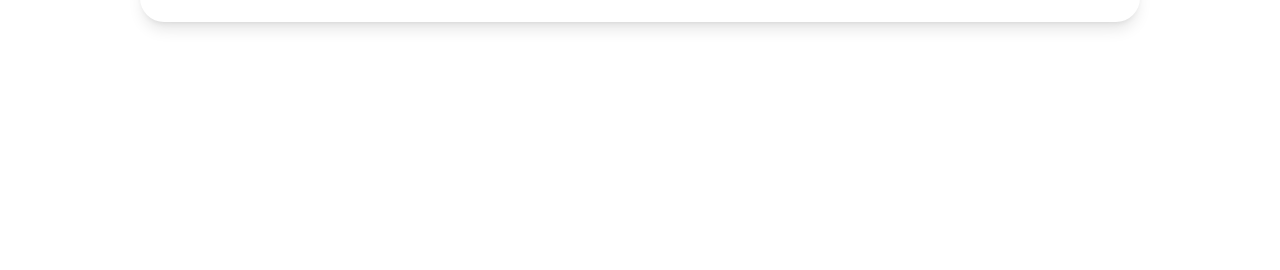
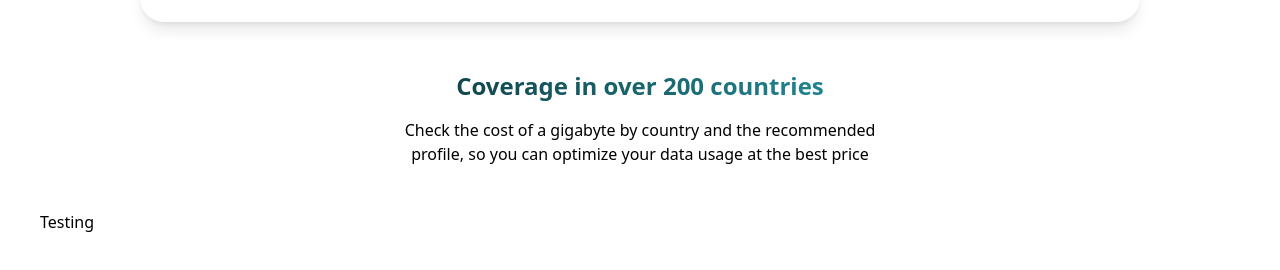
Before and after one commit to encriptados-dev/encriptados-web-legacy, a Next.js app: page /en/encrypted-sim in a window 1280 px wide. Shown: the part 420-690 px from the top of the page. Built offline with nearby package versions, Linux system fonts and the light colour scheme.

Commit message:
Progress in order of my component

```diff
--- /dev/null
+++ b/src/app/[locale]/encrypted-sim/components/CoverageMore.tsx
@@ -0,0 +1,17 @@
+import { useTranslations } from "next-intl";
+
+const CoverageMore = () => {
+  const t = useTranslations("EncryptedSimPage");
+  return (
+    <>
+      <h1 className="text-center mt-12 text-2xl font-bold bg-gradient-to-r from-black to-[#31CADD] bg-clip-text text-transparent">
+        {t("coverageTitle")}
+      </h1>
+      <div className="flex justify-center mt-4">
+        <p className="text-center w-5/12">{t("coverageDescription")}</p>
+      </div>
+    </>
+  );
+};
+
+export default CoverageMore;
--- a/src/app/[locale]/encrypted-sim/components/EncryptedSimPage.tsx
+++ b/src/app/[locale]/encrypted-sim/components/EncryptedSimPage.tsx
@@ -1,11 +1,23 @@
 import React from "react";
 import BannerConect from "./BannerConnect";
+import { useTranslations } from "next-intl";
+import CoverageMore from "./CoverageMore";
 
 const EncryptedSimPage = () => {
+  const t = useTranslations("EncryptedSimPage");
   return (
-    <div className="px-2 2xl:px-96 xl:px-10 lg:px-0 mt-11 w-full flex justify-center ">
-      <BannerConect />
-    </div>
+    <>
+      <div className="px-2 2xl:px-96 xl:px-10 lg:px-0 mt-11 w-full flex justify-center ">
+        <BannerConect />
+      </div>
+
+      <div className="px-2 2xl:px-96 xl:px-10 lg:px-0 mt-11 w-full justify-center">
+        <CoverageMore />
+      </div>
+      <div className="px-2 2xl:px-96 xl:px-10 lg:px-0 mt-11 w-full justify-center">
+        <h1>Testing</h1>
+      </div>
+    </>
   );
 };
 
```
